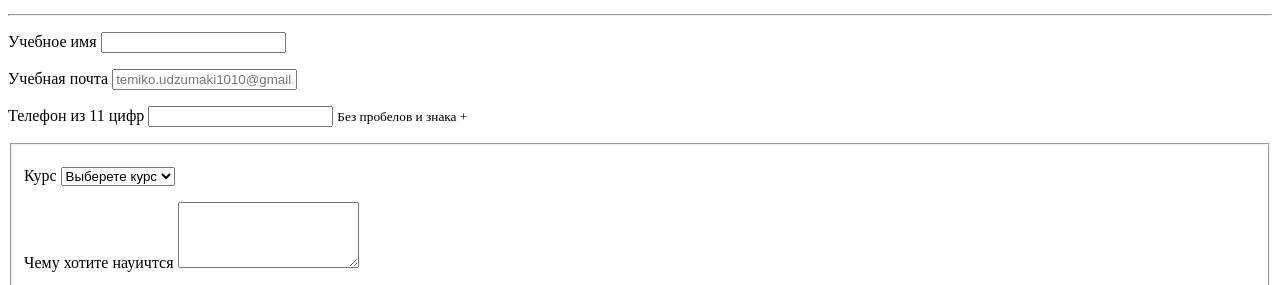
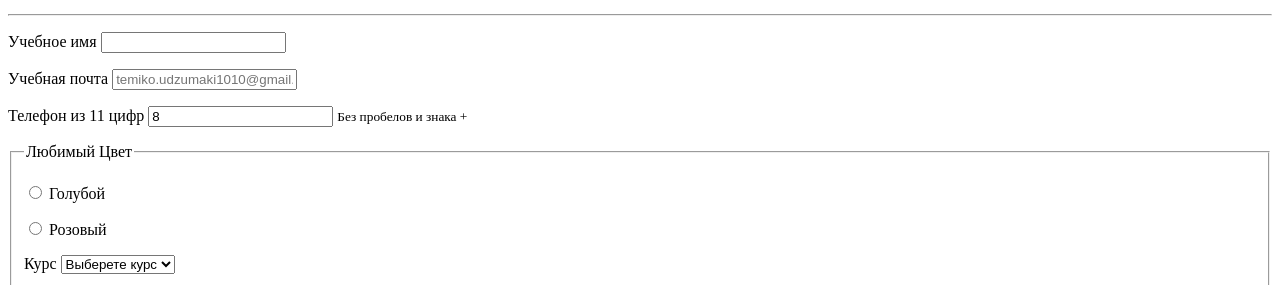
Before and after one commit to ta0-Yan-9/uchebnay-prictica2, a plain HTML site: page about-me/club.html in a window 1280 px wide. Shown: the part 651-936 px from the top of the page. Drawn offline with Linux system fonts and the light colour scheme.

Commit message:
господи спаси и сохрани

```diff
--- a/about-me/club.html
+++ b/about-me/club.html
@@ -1,8 +1,8 @@
 <!DOCTYPE html>
 <html lang="ru">
   <head>
-    <meta charset="UTF-8">
-    <meta name="viewport" content="width=device-width, initial-scale=1.0">
+    <meta charset="UTF-8" />
+    <meta name="viewport" content="width=device-width, initial-scale=1.0" />
     <title>Клуб Яричин</title>
   </head>
   <body>
@@ -65,19 +65,17 @@
         <tr>
           <th colspan="3" scope="row"></th>
         </tr>
-
       </table>
-
-
 
       <h1>Заявка на вступление</h1>
 
-      <p><strong>
+      <p>
+        <strong>
           Это учебная форма. Вводите вымышленные данные. Заявка не сохраняется и
           не поступает организатору
         </strong>
       </p>
-      <hr>
+      <hr />
       <form action="club.html" method="get">
         <p>
           <label for="student">Учебное имя</label>
@@ -86,6 +84,7 @@
             name="student"
             type="text"
             minlength="2"
+            maxlength="20"
             required
           />
         </p>
@@ -107,6 +106,8 @@
             id="phone"
             name="phone"
             type="tel"
+            maxlength="11"
+            value="8"
             pattern="[0-9]{11}"
             required
             aria-describedby="phone-help"
@@ -115,7 +116,28 @@
         </p>
 
         <fieldset>
+                <legend>Любимый Цвет</legend>
+                <p>
+                  <input
+                    id="offline"
+                    type="radio"
+                    name="format"
+                    value="offline"
+                    required
+                  />
+                  <label for="offline">Голубой</label>
+                </p>
 
+                <p>
+                  <input
+                    id="online"
+                    type="radio"
+                    name="format"
+                    value="online"
+                    required
+                  />
+                  <label for="online">Розовый</label>
+                </p>
           <p>
             <label for="topic">Курс</label>
             <select id="topic" name="topic" required>
@@ -141,8 +163,9 @@
         </fieldset>
       </form>
 
-
+      <footer>
+        <p>Автор: Егорова Анастасия. Учебная практика УП.09.</p>
+      </footer>
     </main>
-
   </body>
 </html>
```
Lines whose indentation alone changed are shown as unchanged.
